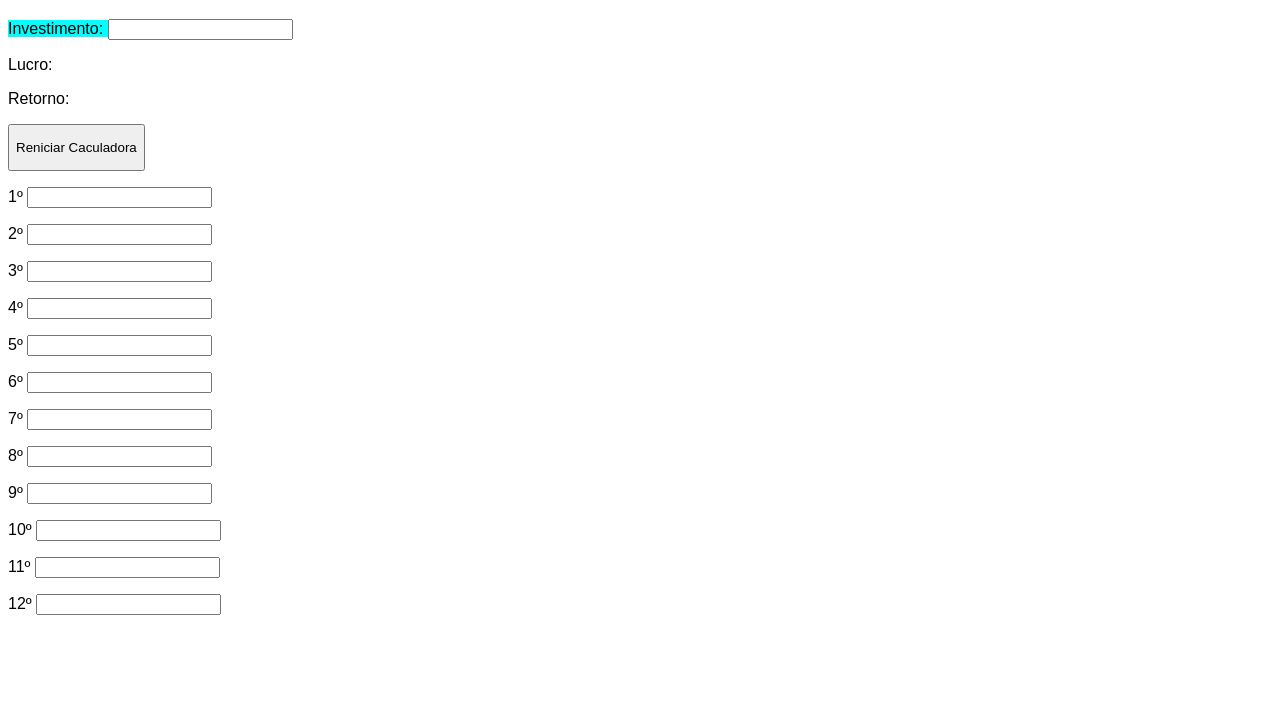
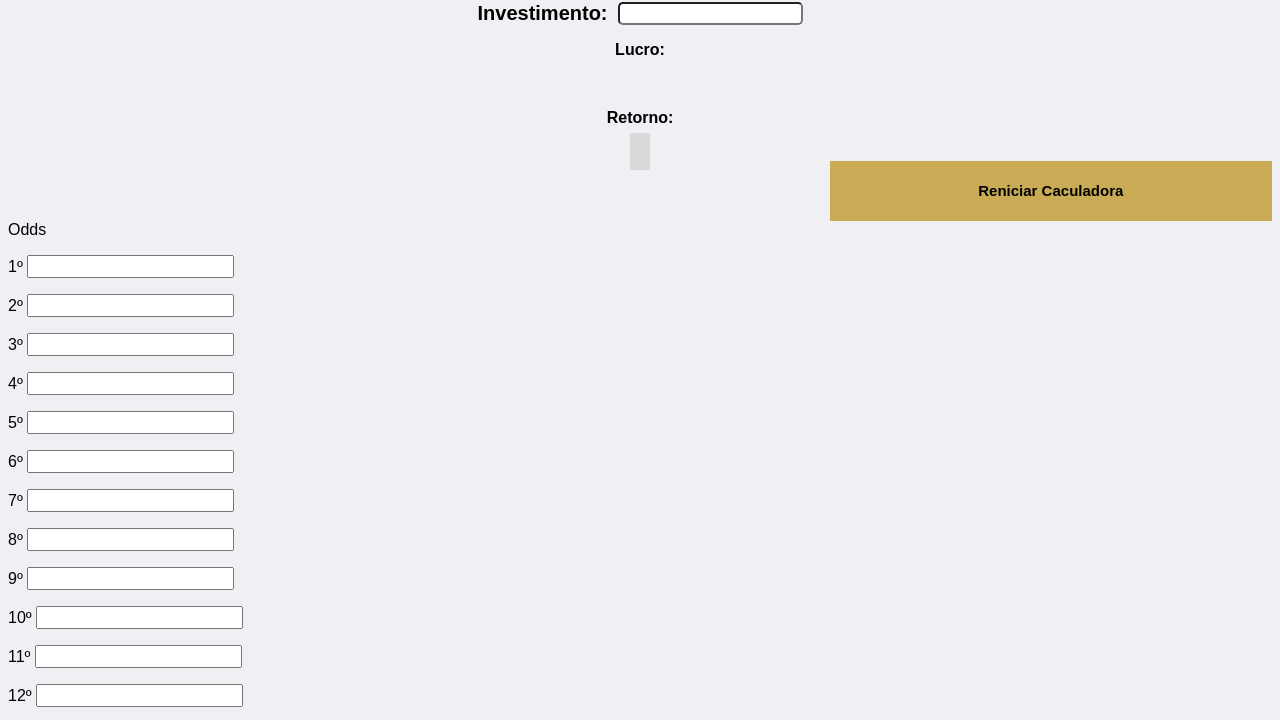
Before and after one commit to gabrielpaixaoz/dutching, a plain HTML site: page index.html in a window 1280 px wide. Shown: the part 80-800 px from the top of the page. Drawn offline with Linux system fonts and the light colour scheme; a web font is replaced by a local one.

Commit message:
concertos

```diff
--- a/index.html
+++ b/index.html
@@ -10,17 +10,21 @@
 <body>
     <h1>Calculadora Dutching</h1>
     <form action="#" method="get">
-        <label for="number" id="investimento2" >Investimento: </label>
-        <input  name="investimento" id="investimento" oninput="calcular()">
-        <label for=""><p>Lucro: <span id="lucro"></span></p></label>
-        <label for=""><p>Retorno: <span id="retorno"></span></p></label>
-        <button><p>Reniciar Caculadora</button>
+        <div class="div_invest">
+            <label for="number" id="investimento2"  class="label_invest" cla>Investimento: </label>
+            <input  name="investimento" id="investimento" class="input_invest"  oninput="calcular()">
+        </div>
+
+        <div id="lucro_retorno">
+            <label for=""><p class="lr">Lucro:</p><span id="lucro"></span></label>
+            <label for=""><p class="lr">Retorno:</p><span id="retorno"></span></label>
+        </div>
+        <button id="reload"><p>Reniciar Caculadora</p></button>
+        <div id="margem">Odds</div>
+
         <label for="number1"><p></p>1º</label>
         <input type="number" name="number1" id="number1"  class="numbers" oninput="calcular()" >
-       <!--
-        <span>10</span>
-        <span>10</span>
-       -->
+        <span id="output"></span>
         <label for="number2"><p></p>2º</label>
         <input type="number" name="number2" id="number2" class="numbers"  oninput="calcular()">
         <label for="number3"><p></p>3º</label>
@@ -44,9 +48,8 @@
         <label for="number4"><p></p>12º</label>
         <input type="number" name="number12" id="number12" class="numbers" oninput="calcular()">
 
+    </form>
 
-    </form>
-    <section id="output"></section>
 
 </body>
 </html>
--- a/script2.js
+++ b/script2.js
@@ -1,5 +1,4 @@
-
-function calcular() {
+ function calcular() {
     function formatarCampoInput(input) {
         var valor = input.value.replace(/[^\d,]/g, ''); // Remove caracteres não numéricos, exceto vírgula
         valor = valor.replace(',', '.'); // Substitui vírgula por ponto como separador decimal
@@ -84,27 +83,33 @@ function calcular() {
     }
 
     var totalbet = Number(document.querySelector('input#investimento').value)
+    var span = document.querySelector('span#lucro')
     var re = retorno()
     var bets = dutching();
     var lucro = re[0] - totalbet
+    var lucrofixed = lucro.toFixed(2)
 
-    /*
+
     if(lucro <= 0){
-        window.alert('red')
+        span.style.backgroundColor = "#A85954";
     } else{
-        window.alert('green')
+
+        span.style.backgroundColor = "#90A955";
     }
-    */
+
 
 
 
         var output_lucro = document.querySelector('span#lucro')
         var output_retorno = document.querySelector('span#retorno')
-        var output = document.querySelector('section#output');
-        output.innerHTML = `Resultado: ${bets.join(', ')}`;
+        var output = document.querySelector('span#output');
+        var reload = document.querySelector('button#reload')
+        output.innerHTML = `<p>${bets.join('<br>')}<p>`;
         output_retorno.innerHTML = `${re[0]}`
-        output_lucro.innerHTML = `${lucro}`
-
+        output_lucro.innerHTML = `${lucrofixed}`
+        reload.addEventListener("click",function(){
+            location.reload();
+        })
 
 
 }
--- a/style.css
+++ b/style.css
@@ -4,25 +4,94 @@
 
 
 :root{
-    font-family: 'Inria Sans', sans-serif;
+    --amarelo: #C9AB55;
+    --vermelho: #A85954;
+    --verde: #90A955;
+    --branco: #F0EFF4;
+    --preto: #2D3047;
+    --cinza: #D9D9D9;
+}
+
+body,html{
+  font-family: 'Inria Sans', sans-serif;
+  background-color: var(--branco);
+
+}
+
+
+h1{
+  margin-top: 10px;
+  text-align: center;
+  font-size: 40px;
+  font-weight: 1000;;
+  color: var(--preto)
+
 }
 
 input[type="number"]::-webkit-inner-spin-button,
 input[type="number"]::-webkit-outer-spin-button {
     -webkit-appearance: none;
-    margin: 0;
-}
-
-label#investimento2{
-  background-color: aqua;
-}
-
-input#investimento{
 
 }
 
-h1{
+.div_invest{
+  display: flex;
+  justify-content: center;
+  font-size: 20px;
+  font-weight: bold;
+}
+
+.label_invest{
+  margin-right: 10px;
+
+}
+
+
+.input_invest{
+  border-radius: 5px;
+
+}
+
+
+div#lucro_retorno{
   text-align: center;
-  font-size: 40px;
-  font-weight: 1000;;
+  font-weight: bold;
+
 }
+
+span#lucro{
+  padding: 10px;
+  color: var(--branco );
+  font-weight: bold;
+  cursor: text;
+}
+
+span#retorno{
+  padding: 10px;
+  background-color: var(--cinza);
+  font-weight: bold;
+  cursor: text;}
+
+
+button#reload{
+  width: 35%;
+  height: 60px;
+  margin-left: 65%;
+  background-color: var(--amarelo);
+  border: none;
+  font-size: 15px;
+  font-weight: 550;
+}
+
+button#reload:hover{
+  cursor: pointer;
+}
+
+span#output{
+
+}
+
+.numbers{
+  width: auto;
+  font-size: 15px;
+}
```
